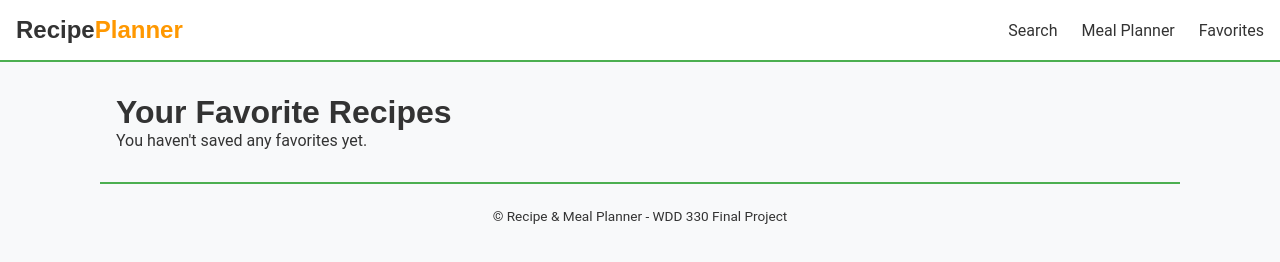
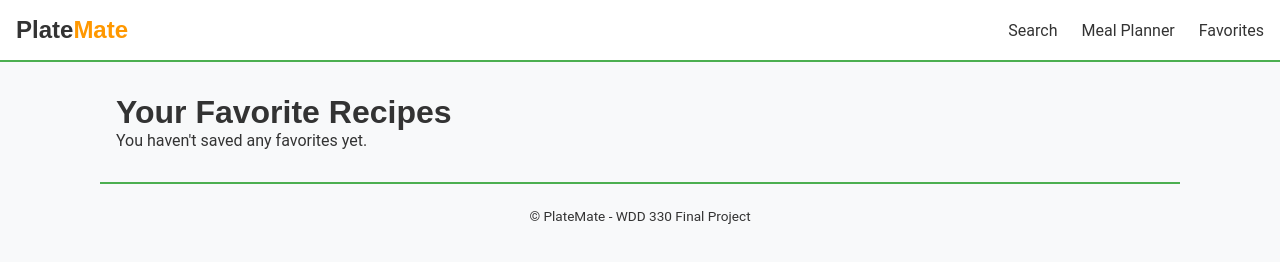
Before and after one commit to vikersjunior/PlateMate, a website: page src/favorites/index.html in a window 1280 px wide. Drawn offline with Linux system fonts and the light colour scheme; files that its build step writes are made by us from their sources.

Commit message:
Rename project to PlateMate

```diff
--- a/package.json
+++ b/package.json
@@ -1,5 +1,5 @@
 {
-  "name": "recipe-meal-planner",
+  "name": "plate-mate",
   "version": "1.0.0",
   "description": "WDD 330 Final Project - Recipe Search & Meal Planner",
   "main": "main.js",
--- a/src/favorites/index.html
+++ b/src/favorites/index.html
@@ -3,7 +3,7 @@
   <head>
     <meta charset="UTF-8" />
     <meta name="viewport" content="width=device-width, initial-scale=1.0" />
-    <title>Recipe & Meal Planner | Favorites</title>
+    <title>PlateMate | Favorites</title>
     <link rel="stylesheet" href="../css/style.css" />
     <script src="../js/favorites.js" type="module"></script>
   </head>
@@ -11,7 +11,7 @@
   <body>
     <header class="divider">
       <div class="logo">
-        <a href="/index.html">Recipe<span class="highlight">Planner</span></a>
+        <a href="/index.html">Plate<span class="highlight">Mate</span></a>
       </div>
       <nav>
         <a href="/index.html">Search</a>
@@ -26,6 +26,6 @@
       <ul id="favorites-list" class="recipe-list"></ul>
     </main>
 
-    <footer>&copy; Recipe & Meal Planner - WDD 330 Final Project</footer>
+    <footer>&copy; PlateMate - WDD 330 Final Project</footer>
   </body>
 </html>
```
Also changed, not shown: src/index.html (+3 -3 lines), src/meal-planner/index.html (+3 -3 lines), README.md, 1 other file.
